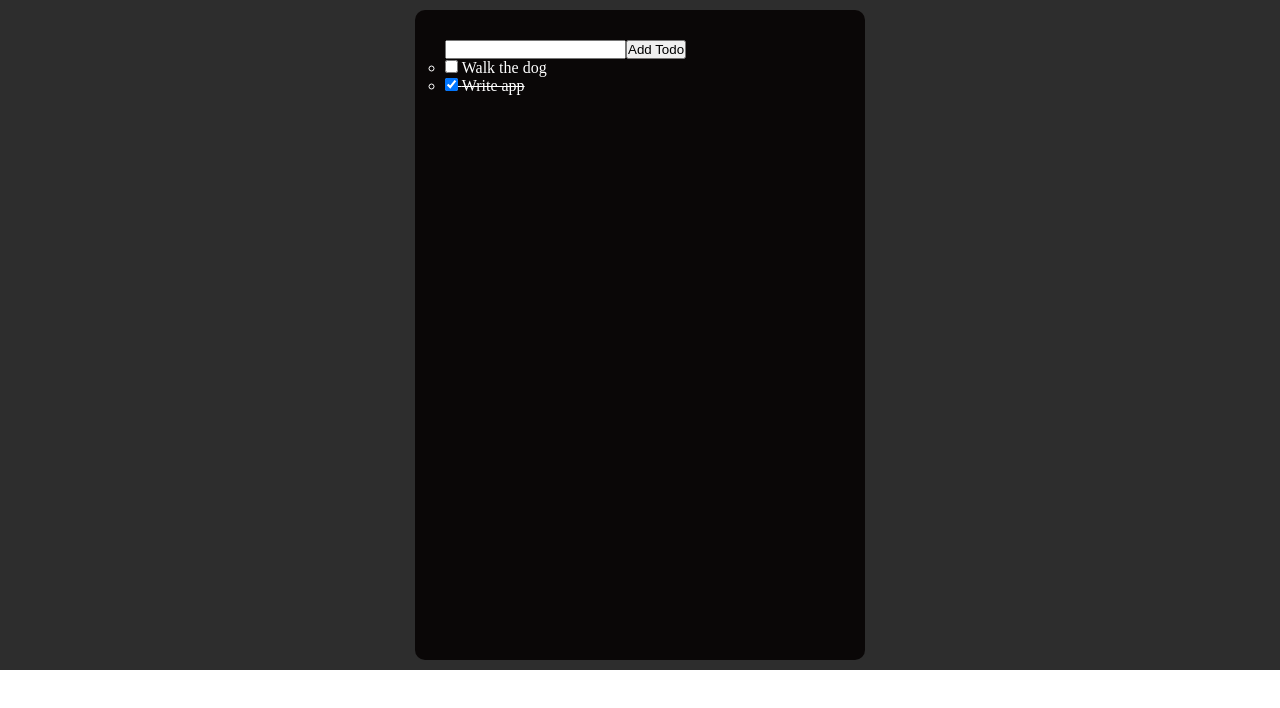
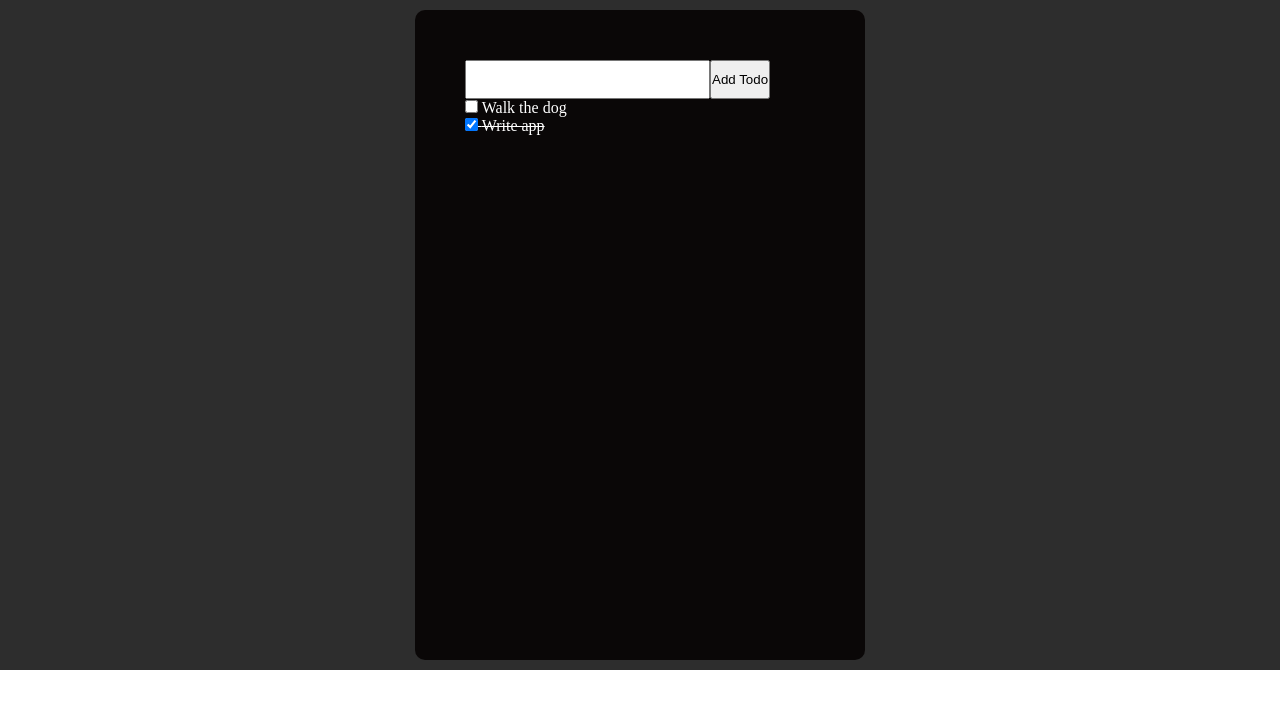
Before and after one commit to 5iveemmy/TypeScript-Todo, a React (Create React App) app: page / in a window 1280 px wide. Shown: the top 708 px of the page. Built offline with nearby package versions, Linux system fonts and the light colour scheme.

Commit message:
change elements to styled components elements

```diff
--- a/src/components/AddTodoForm.tsx
+++ b/src/components/AddTodoForm.tsx
@@ -1,4 +1,5 @@
 import React, { useState } from "react";
+import { AddButton, ToDoForm, ToDoInput } from "../styles/styles";
 
 interface Props {
   addTodo: AddTodo;
@@ -8,15 +9,15 @@ export const AddTodoForm: React.FC<Props> = ({ addTodo }) => {
   const [text, setText] = useState("");
 
   return (
-    <form>
-      <input
+    <ToDoForm>
+      <ToDoInput
         type="text"
         value={text}
         onChange={(e) => {
           setText(e.target.value);
         }}
       />
-      <button
+      <AddButton
         type="submit"
         onClick={(e) => {
           e.preventDefault();
@@ -25,7 +26,7 @@ export const AddTodoForm: React.FC<Props> = ({ addTodo }) => {
         }}
       >
         Add Todo
-      </button>
-    </form>
+      </AddButton>
+    </ToDoForm>
   );
 };
--- a/src/components/TodoApp.tsx
+++ b/src/components/TodoApp.tsx
@@ -1,4 +1,5 @@
 import { useState } from "react";
+import { List } from "../styles/styles";
 import { AddTodoForm } from "./AddTodoForm";
 import { TodoList } from "./TodoList";
 
@@ -35,10 +36,10 @@ const TodoApp = () => {
   };
   return (
     <>
-      <ul>
+      <List>
         <AddTodoForm addTodo={addTodo} />
         <TodoList todos={todos} toggleTodo={toggleTodo} />
-      </ul>
+      </List>
     </>
   );
 };
--- a/src/components/TodoList.tsx
+++ b/src/components/TodoList.tsx
@@ -1,5 +1,5 @@
 import React from "react";
-import { Container } from "../styles/global";
+import { ForToDoList } from "../styles/styles";
 import { TodoListItem } from "./TodoListItem";
 
 interface Props {
@@ -9,10 +9,10 @@ interface Props {
 
 export const TodoList: React.FC<Props> = ({ todos, toggleTodo }) => {
   return (
-    <ul>
+    <ForToDoList>
       {todos.map((todo) => (
         <TodoListItem key={todo.text} todo={todo} toggleTodo={toggleTodo} />
       ))}
-    </ul>
+    </ForToDoList>
   );
 };
--- a/src/components/TodoListItem.tsx
+++ b/src/components/TodoListItem.tsx
@@ -1,4 +1,5 @@
 import React from "react";
+import { Items, ItemsInput, ItemsLabel } from "../styles/styles";
 
 interface Props {
   todo: Todo;
@@ -7,11 +8,11 @@ interface Props {
 
 export const TodoListItem: React.FC<Props> = ({ todo, toggleTodo }) => {
   return (
-    <li>
-      <label
+    <Items>
+      <ItemsLabel
         style={{ textDecoration: todo.complete ? "line-through" : undefined }}
       >
-        <input
+        <ItemsInput
           type="checkbox"
           checked={todo.complete}
           onClick={() => {
@@ -19,7 +20,7 @@ export const TodoListItem: React.FC<Props> = ({ todo, toggleTodo }) => {
           }}
         />{" "}
         {todo.text}
-      </label>
-    </li>
+      </ItemsLabel>
+    </Items>
   );
 };
--- a/src/styles/global.ts
+++ b/src/styles/global.ts
@@ -29,7 +29,7 @@ export const Container = styled.div`
   color: #fff;
   min-width: 450px;
   min-height: 650px;
-  padding: 30px;
+  padding: 50px;
   box-sizing: border-box;
   border-radius: 10px;
   /* box-shadow: 3px 6px 40px #5d5d5d; */
--- a/src/styles/styles.ts
+++ b/src/styles/styles.ts
@@ -1 +1,22 @@
 import styled from "styled-components";
+
+export const ToDoForm = styled.form`
+  display: flex;
+`;
+
+export const ToDoInput = styled.input`
+  padding: 10px 9px;
+  width: 70%;
+`;
+
+export const AddButton = styled.button``;
+
+export const List = styled.div``;
+
+export const ForToDoList = styled.div``;
+
+export const Items = styled.div``;
+
+export const ItemsLabel = styled.label``;
+
+export const ItemsInput = styled.input``;
```
